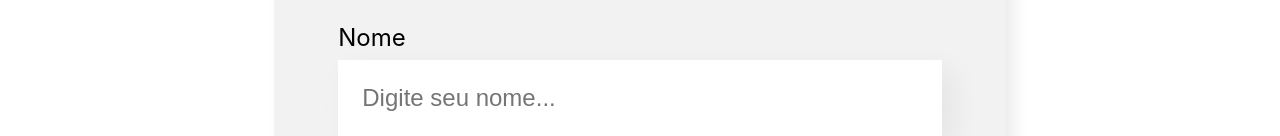
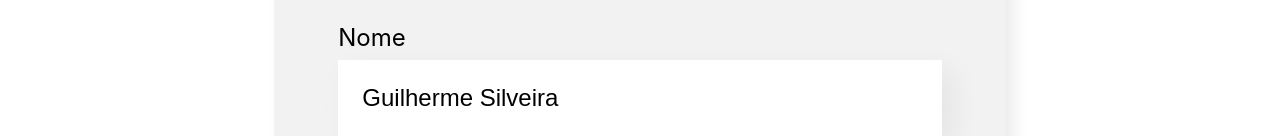
Before and after one commit to davidtpires/organo, a JavaScript app: page / in a window 1280 px wide. Shown: the part 664-800 px from the top of the page. Built offline with nearby package versions, Linux system fonts and the light colour scheme; the HTML template or start-up script is replaced by a standard one.

Commit message:
Manipulando o input do usuário

```diff
--- a/src/componentes/CampoTexto/index.js
+++ b/src/componentes/CampoTexto/index.js
@@ -4,10 +4,17 @@
 
     const placeholderModificada = `${props.placeholder}...`
 
+    let valor = 'Guilherme Silveira'
+
+    const aoDigitado = (evento) => {
+        valor = evento.target.value
+        console.log(valor)
+    }
+
     return (
         <div className="campo-texto">
             <label>{props.label}</label>
-            <input required={props.obrigatorio} placeholder={placeholderModificada} />
+            <input value={valor} onChange={aoDigitado} required={props.obrigatorio} placeholder={placeholderModificada} />
         </div>
     )
 }
```
